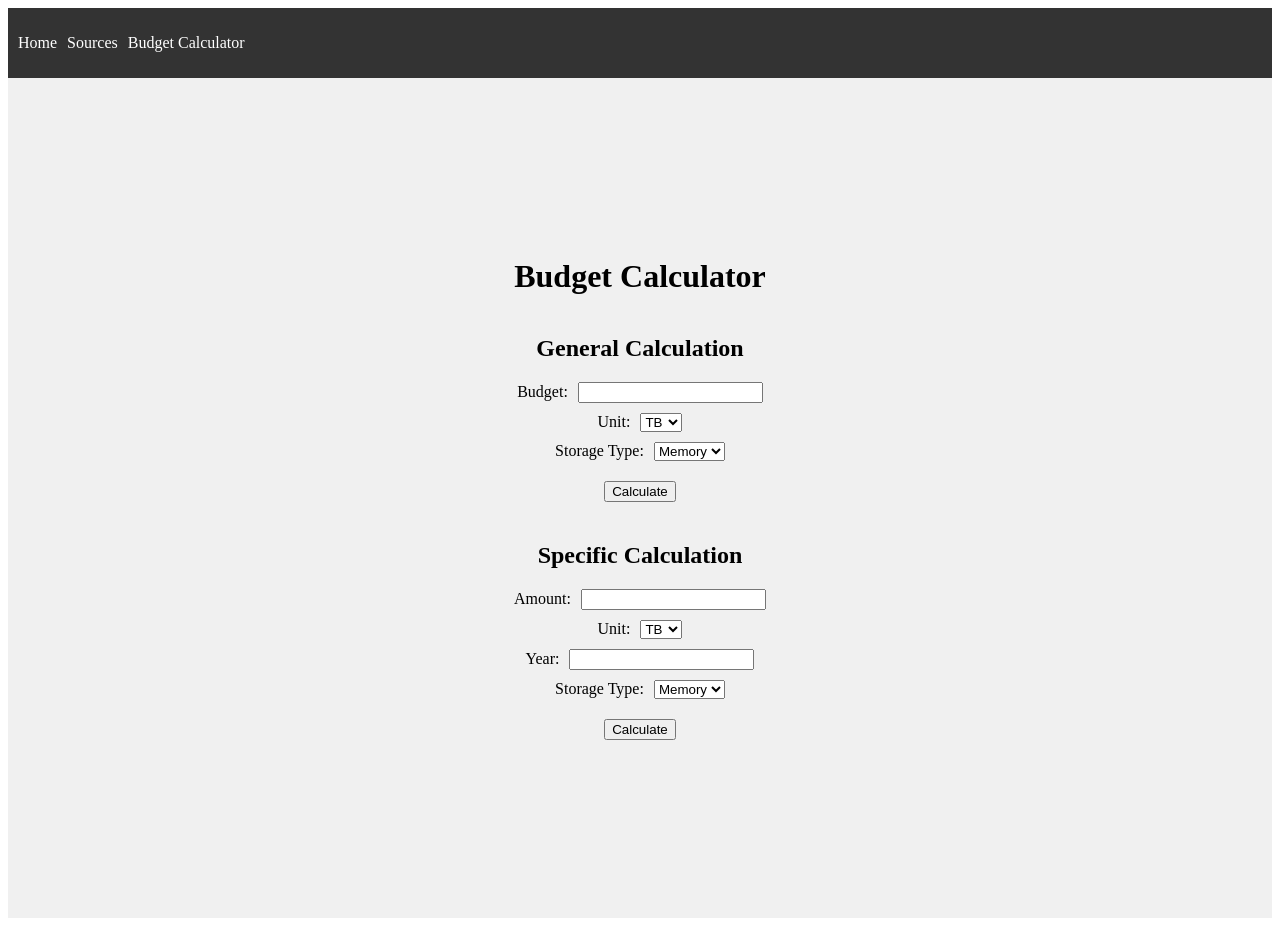
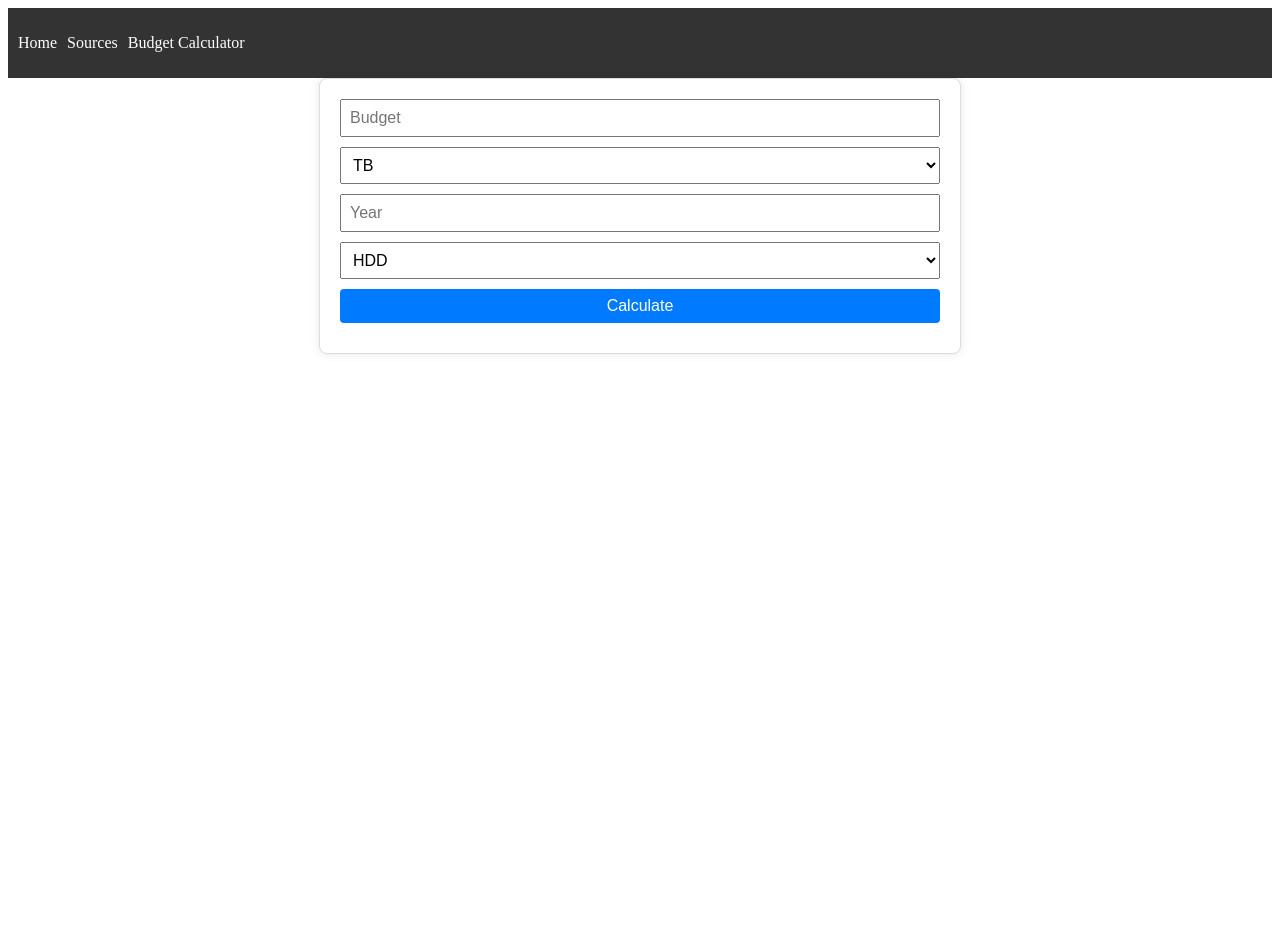
Before and after one commit to brentonlian/project0, a Next.js app: page /budget-calculator in a window 1280 px wide. After the commit the page ends 800 px from the top, so only its background shows below. Built offline with nearby package versions, Linux system fonts and the light colour scheme.

Commit message:
new styling

```diff
--- a/app/BudgetCalculator.js
+++ b/app/BudgetCalculator.js
@@ -1,198 +1,63 @@
 'use client';
 
-import React, { useState, useEffect } from 'react';
-import { loadCSV } from '../utils/loadCSV'; // Adjust the path if needed
+import React, { useState } from 'react';
+import useStorageCalculator from './hooks/useStorageCalculator';
+import '../styles/globals.css'; // Import global styles
 
 const BudgetCalculator = () => {
-  const [data, setData] = useState([]);
-  const [budget, setBudget] = useState('');
-  const [result, setResult] = useState(null);
-  const [amount, setAmount] = useState('');
-  const [unit, setUnit] = useState('TB');
-  const [year, setYear] = useState('');
-  const [storageType, setStorageType] = useState('Memory');
-  const [generalStorageType, setGeneralStorageType] = useState('Memory');
-  const [generalUnit, setGeneralUnit] = useState('TB');
+  const { result, decadeInfo, decade, handleCalculate, loading, error } = useStorageCalculator();
+  const [formData, setFormData] = useState({ budget: '', unit: 'TB', year: '', storageType: 'HDD' });
 
-  useEffect(() => {
-    const fetchData = async () => {
-      const csvData = await loadCSV('/data.csv');
-      setData(csvData);
-    };
-    fetchData();
-  }, []);
-
-  const handleGeneralCalculate = () => {
-    if (budget) {
-      const possiblePurchases = data.map(row => {
-        const year = row.Year;
-        const costPerTerabyte = parseFloat(row[generalStorageType]);
-        if (isNaN(costPerTerabyte)) return null;
-        const convertedBudget = convertFromTerabytes(budget, generalUnit);
-        const amount = convertedBudget / costPerTerabyte;
-        return {
-          year,
-          affordableStorage: `${amount.toFixed(2)} ${generalUnit} of ${generalStorageType} storage`
-        };
-      }).filter(item => item !== null);
-      setResult(possiblePurchases);
-    }
+  const handleChange = (e) => {
+    const { name, value } = e.target;
+    setFormData({ ...formData, [name]: value });
   };
 
-  const handleSpecificCalculate = () => {
-    if (amount && unit && year && storageType) {
-      const yearData = data.find((row) => row.Year === year);
-      if (yearData) {
-        const costPerTerabyte = parseFloat(yearData[storageType]);
-        if (isNaN(costPerTerabyte)) {
-          setResult("Cost data not available for selected storage type and year.");
-          return;
-        }
-        const amountInTerabytes = convertToTerabytes(parseFloat(amount), unit);
-        const totalCost = costPerTerabyte * amountInTerabytes;
-        const resultMessage = `The estimated cost of ${amount} ${unit} of ${storageType} storage in ${year} was $${totalCost.toFixed(2)}.`;
-        setResult(resultMessage);
-      } else {
-        setResult("Year not found in data.");
-      }
-    } else {
-      setResult("Please enter all fields.");
-    }
-  };
-
-  const convertToTerabytes = (amount, unit) => {
-    switch (unit) {
-      case 'GB':
-        return amount / 1024;
-      case 'MB':
-        return amount / (1024 * 1024);
-      default:
-        return amount;
-    }
-  };
-
-  const convertFromTerabytes = (amount, unit) => {
-    switch (unit) {
-      case 'GB':
-        return amount * 1024;
-      case 'MB':
-        return amount * (1024 * 1024);
-      default:
-        return amount;
-    }
+  const handleSubmit = (e) => {
+    e.preventDefault();
+    handleCalculate(formData);
   };
 
   return (
-    <div className="container">
-      <h1 className="title">Budget Calculator</h1>
-      <div className="section">
-        <h2 className="subtitle">General Calculation</h2>
-        <div>
-          <label className="label">Budget:</label>
+    <div className="calculator-container">
+      <form className="calculator-form" onSubmit={handleSubmit}>
         <input
           type="number"
-            value={budget}
-            onChange={(e) => setBudget(e.target.value)}
-            required
-            className="input"
+          name="budget"
+          value={formData.budget}
+          onChange={handleChange}
+          placeholder="Budget"
         />
-        </div>
-        <div>
-          <label className="label">Unit:</label>
-          <select
-            value={generalUnit}
-            onChange={(e) => setGeneralUnit(e.target.value)}
-            className="select"
-          >
+        <select name="unit" value={formData.unit} onChange={handleChange}>
           <option value="TB">TB</option>
           <option value="GB">GB</option>
           <option value="MB">MB</option>
         </select>
-        </div>
-        <div>
-          <label className="label">Storage Type:</label>
-          <select
-            value={generalStorageType}
-            onChange={(e) => setGeneralStorageType(e.target.value)}
-            className="select"
-          >
-            <option value="Memory">Memory</option>
-            <option value="Flash">Flash</option>
+        <input
+          type="number"
+          name="year"
+          value={formData.year}
+          onChange={handleChange}
+          placeholder="Year"
+        />
+        <select name="storageType" value={formData.storageType} onChange={handleChange}>
           <option value="HDD">HDD</option>
           <option value="SSD">SSD</option>
+          <option value="Flash">Flash</option>
+          <option value="Tape">Tape</option>
         </select>
-        </div>
-        <button
-          type="button"
-          onClick={handleGeneralCalculate}
-          className="button"
-        >
-          Calculate
-        </button>
-        {result && Array.isArray(result) && (
-          <div>
-            <h2 className="subtitle">Results:</h2>
-            {result.map((item, index) => (
-              <div key={index}>
-                <h3>{item.year}</h3>
-                <p>{item.affordableStorage}</p>
-              </div>
-            ))}
+        <button type="submit">Calculate</button>
+      </form>
+      {loading && <div>Loading data...</div>}
+      {error && <div style={{ color: 'red' }}>{error}</div>}
+      {result && <div>{result}</div>}
+      {decadeInfo && (
+        <div className="decades-info">
+          <h3>{decade}</h3>
+          <p>{decadeInfo.description}</p>
+          <img src={decadeInfo.photo} alt={`${decade} info`} />
         </div>
       )}
-      </div>
-      <div className="section">
-        <h2 className="subtitle">Specific Calculation</h2>
-        <div>
-          <label className="label">Amount:</label>
-          <input
-            type="number"
-            value={amount}
-            onChange={(e) => setAmount(e.target.value)}
-            required
-            className="input"
-          />
-        </div>
-        <div>
-          <label className="label">Unit:</label>
-          <select value={unit} onChange={(e) => setUnit(e.target.value)} className="select">
-            <option value="TB">TB</option>
-            <option value="GB">GB</option>
-            <option value="MB">MB</option>
-          </select>
-        </div>
-        <div>
-          <label className="label">Year:</label>
-          <input
-            type="number"
-            value={year}
-            onChange={(e) => setYear(e.target.value)}
-            required
-            className="input"
-          />
-        </div>
-        <div>
-          <label className="label">Storage Type:</label>
-          <select
-            value={storageType}
-            onChange={(e) => setStorageType(e.target.value)}
-            className="select"
-          >
-            <option value="Memory">Memory</option>
-            <option value="Flash">Flash</option>
-            <option value="HDD">HDD</option>
-            <option value="SSD">SSD</option>
-          </select>
-        </div>
-        <button
-          type="button"
-          onClick={handleSpecificCalculate}
-          className="button"
-        >
-          Calculate
-        </button>
-        {result !== null && typeof result === 'string' && <div>{result}</div>}
-      </div>
     </div>
   );
 };
--- a/app/hooks/useStorageCalculator.js
+++ b/app/hooks/useStorageCalculator.js
@@ -9,17 +9,32 @@ const useStorageCalculator = () => {
   const [result, setResult] = useState(null);
   const [decadeInfo, setDecadeInfo] = useState(null);
   const [decade, setDecade] = useState('');
+  const [loading, setLoading] = useState(true); // State for loading indication
+  const [error, setError] = useState(null); // State for error handling
 
   useEffect(() => {
     const fetchData = async () => {
-      const csvData = await loadCSV('/data.csv');
-      setData(csvData);
+      try {
+        const csvData = await loadCSV('/data.csv');
+        setData(csvData);
+        setLoading(false);
+        console.log('Loaded data:', csvData); // Debug: log loaded data
+      } catch (err) {
+        setError('Failed to load data.');
+        setLoading(false);
+      }
     };
     fetchData();
   }, []);
 
   const handleCalculate = async ({ amount, unit, year, storageType }) => {
-    const yearData = data.find((row) => row.Year === year);
+    if (loading) {
+      setResult("Data is still loading. Please try again.");
+      return;
+    }
+
+    const parsedYear = parseInt(year, 10);
+    const yearData = data.find((row) => parseInt(row.Year, 10) === parsedYear);
     if (yearData) {
       const costPerTerabyte = parseFloat(yearData[storageType]);
       if (isNaN(costPerTerabyte)) {
@@ -31,7 +46,7 @@ const useStorageCalculator = () => {
       const resultMessage = `The estimated cost of ${amount} ${unit} of ${storageType} storage in ${year} was $${totalCost.toFixed(2)}.`;
       setResult(resultMessage);
 
-      const calculatedDecade = getDecade(year);
+      const calculatedDecade = getDecade(parsedYear);
       setDecade(calculatedDecade);
       const decadeData = await fetchDecadeInfo(calculatedDecade);
       if (decadeData) {
@@ -40,7 +55,8 @@ const useStorageCalculator = () => {
         setDecadeInfo(null);
       }
     } else {
-      setResult("Year not found in data.");
+      setResult(`Year ${year} not found in data.`);
+      console.log('Year not found:', year, data); // Debug: log year and data
     }
   };
 
@@ -61,9 +77,17 @@ const useStorageCalculator = () => {
   };
 
   const fetchDecadeInfo = async (decade) => {
-    const response = await fetch('/decadesInfo.json');
-    const data = await response.json();
-    return data[decade];
+    try {
+      const response = await fetch('/decadesInfo.json');
+      if (!response.ok) {
+        throw new Error('Failed to fetch decade info.');
+      }
+      const data = await response.json();
+      return data[decade];
+    } catch (err) {
+      setError('Failed to load decade info.');
+      return null;
+    }
   };
 
   return {
@@ -71,6 +95,8 @@ const useStorageCalculator = () => {
     decadeInfo,
     decade,
     handleCalculate,
+    loading,
+    error,
   };
 };
 
--- a/styles/globals.css
+++ b/styles/globals.css
@@ -92,3 +92,51 @@ nav ul li a {
 .button {
   margin-top: 10px;
 }
+
+/* globals.css */
+.calculator-container {
+  max-width: 600px;
+  margin: 0 auto;
+  padding: 20px;
+  border: 1px solid #ddd;
+  border-radius: 8px;
+  box-shadow: 0 0 10px rgba(0, 0, 0, 0.1);
+  background-color: #fff;
+}
+
+.calculator-form {
+  display: flex;
+  flex-direction: column;
+}
+
+.calculator-form input,
+.calculator-form select,
+.calculator-form button {
+  margin-bottom: 10px;
+  padding: 8px;
+  font-size: 16px;
+}
+
+.calculator-form button {
+  background-color: #007bff;
+  color: white;
+  border: none;
+  border-radius: 4px;
+  cursor: pointer;
+}
+
+.calculator-form button:hover {
+  background-color: #0056b3;
+}
+
+.decades-info {
+  margin-top: 20px;
+}
+
+.decades-info img {
+  max-width: 100%;
+  height: auto;
+  display: block;
+  margin: 0 auto;
+  border-radius: 8px;
+}
```
Also changed, not shown: app/components/InputForm.js (+32 -62 lines). Lines whose indentation alone changed are shown as unchanged.
